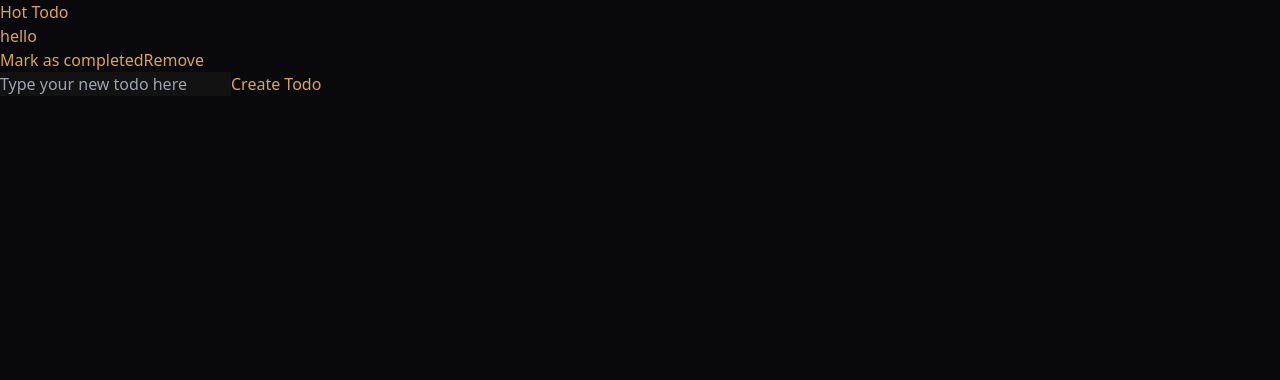
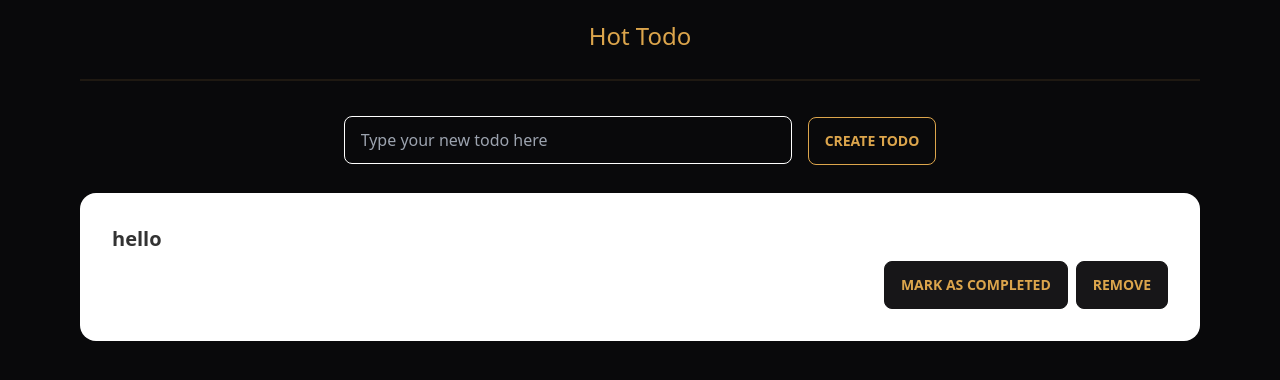
Before and after one commit to rawdaymohamed/Hot-Todo, a React (Create React App) app in the folder frontend/: page / in a window 1280 px wide. Shown: the top 380 px of the page. Built offline with nearby package versions, Linux system fonts and the light colour scheme.

Commit message:
Refactor: update TodoListItem and NewTodoForm to use daisyui style

```diff
--- a/frontend/src/App.js
+++ b/frontend/src/App.js
@@ -5,7 +5,8 @@ import TodoList from './todos/TodoList';
 function App() {
   return (
     <>
-      <h2>Hot Todo</h2>
+      <h2 className='text-center text-2xl m-5'>Hot Todo</h2>
+      <div className='divider px-20'></div>
       <TodoList />
     </>
   );
--- a/frontend/src/todos/NewTodoForm.js
+++ b/frontend/src/todos/NewTodoForm.js
@@ -6,14 +6,17 @@ const NewTodoForm = () => {
     resetTitle('');
   };
   return (
-    <form onSubmit={(e) => submitForm(e)}>
+    <form onSubmit={(e) => submitForm(e)} className='m-5 text-center'>
       <input
+        className='input input-bordered input-primary lg:w-full md:w-80 w-50 max-w-md m-2'
         type='text'
         {...titleProps}
         placeholder='Type your new todo here'
         required
       />
-      <button type='submit'>Create Todo</button>
+      <button className='btn btn-outline m-2' type='submit'>
+        Create Todo
+      </button>
     </form>
   );
 };
--- a/frontend/src/todos/TodoList.js
+++ b/frontend/src/todos/TodoList.js
@@ -3,10 +3,10 @@ import NewTodoForm from './NewTodoForm';
 import TodoListItem from './TodoListItem';
 const TodoList = ({ todos = [{ title: 'hello' }] }) => (
   <div>
+    <NewTodoForm />
     {todos.map((todo) => (
       <TodoListItem todo={todo} key={todo._id} />
     ))}
-    <NewTodoForm />
   </div>
 );
 export default TodoList;
--- a/frontend/src/todos/TodoListItem.js
+++ b/frontend/src/todos/TodoListItem.js
@@ -1,9 +1,14 @@
 const TodoListItem = ({ todo }) => {
   return (
-    <div>
-      <h3>{todo.title}</h3>
-      <button>Mark as completed</button>
-      <button>Remove</button>
+    <div className='card w-100 lg:mx-20 mx-10 my-5 bg-primary text-primary-content'>
+      <div class='card-body'>
+        <h2 class='card-title'>{todo.title}</h2>
+
+        <div class='card-actions justify-end'>
+          <button class='btn'>Mark as completed</button>
+          <button class='btn'>Remove</button>
+        </div>
+      </div>
     </div>
   );
 };
```
